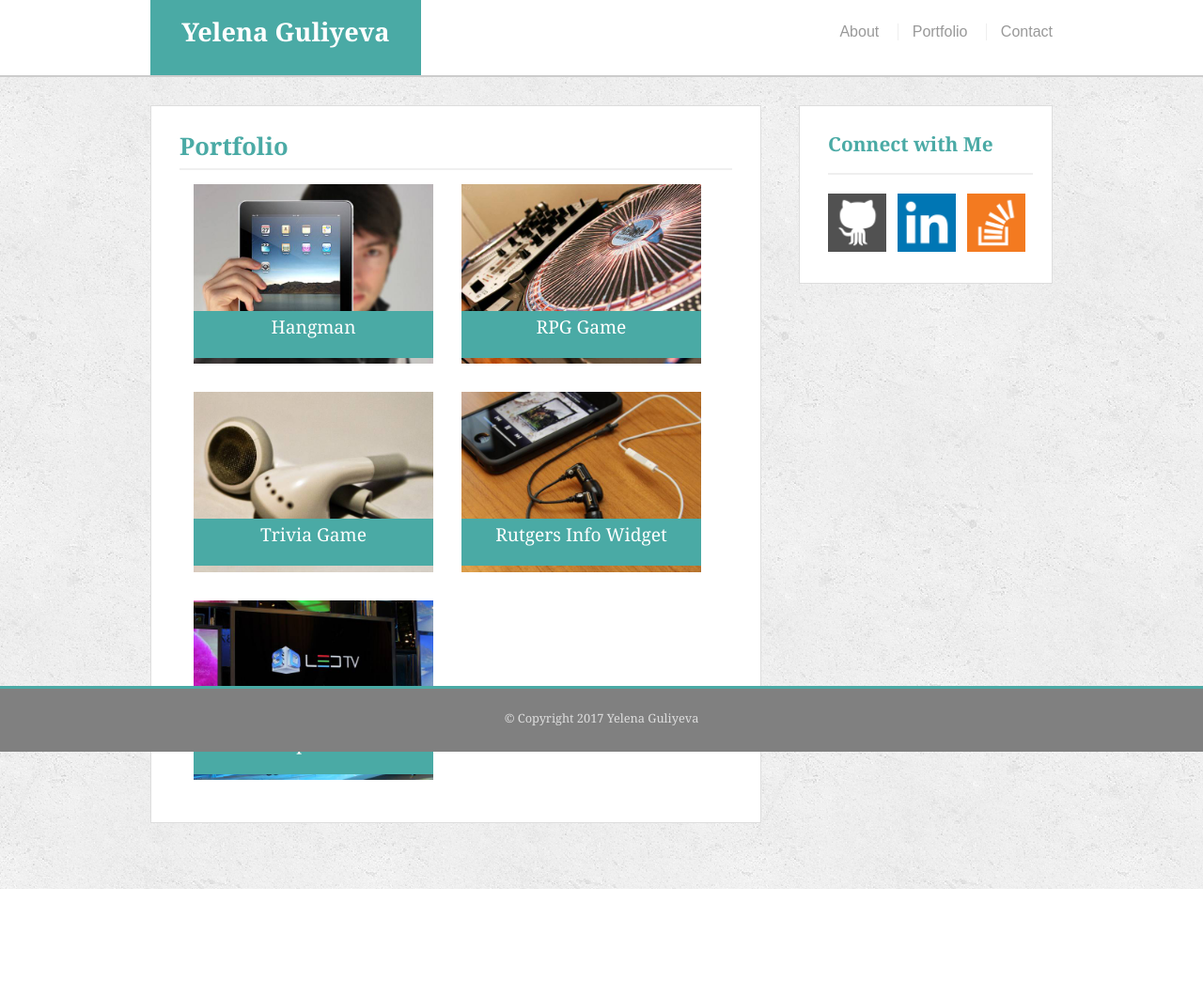
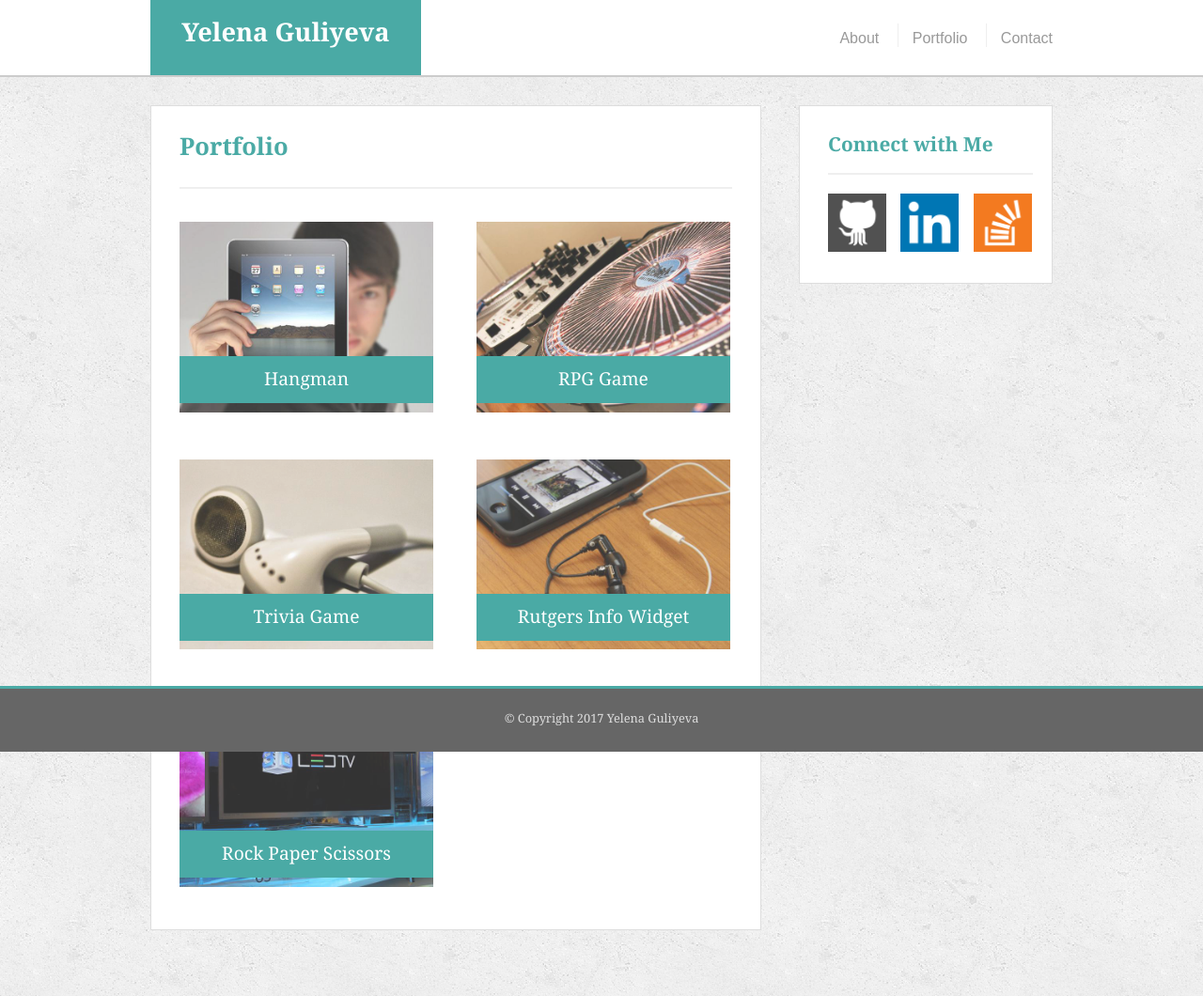
Before and after one commit to gulbadam/Basic-Portfolio, a plain HTML site: page portfolio.html in a window 1280 px wide. Shown: the whole page at 94% size. Before the commit the page ends 946 px from the top, so only its background shows below. Drawn offline with Linux system fonts and the light colour scheme.

Commit message:
initial site files

```diff
--- a/assets/css/style.css
+++ b/assets/css/style.css
@@ -24,6 +24,7 @@ h2 {
 	font-weight: 600;
 	margin-top: 10px;
 	border-bottom: 2px solid #efefef;
+	padding-bottom: 20px;
 }
 h3 {
 	font-size:1.3em;
@@ -35,7 +36,7 @@ h3 {
 
 }
 h4 {
-	width: 255px;
+	width: 270px;
 	height: 50px;
 	background: #4aaaa5;
 	float: left;
@@ -43,8 +44,8 @@ h4 {
 	position: absolute;
 	text-align: center;
 	font-size: 1.2em;
-	margin-left: 15px;
-	margin-top: 150px;
+	margin-top: 178px;
+	padding-top: 7px;
 }
 h1, h2, h3, h4 {
 	font-family: 'Georgia', Times, "Times New Roman", serif;
@@ -71,7 +72,7 @@ nav a {
 	border-left: 1px solid #efefef;
 	padding-left: 15px;
 	line-height: 18px;
-
+	padding-top: 7px;
 }
 nav a:first-child {
   border-left: 0 none;
@@ -110,11 +111,17 @@ article {
 	float: left;
 	margin: 25px 20px 20px 0px;
 }
+form {
+	padding-top: 20px;
+	line-height: 1.5;
+}
 input {
 	width: 100%;
 	height: 30px;
 	border: 1px solid #dddddd;
 	font-size: 0.8em;
+	margin-bottom: 15px;
+	color: #efefef;
 }
 textarea {
 	width: 100%;
@@ -127,6 +134,7 @@ input[type=submit] {
 	height: 40px;
 	color: #ffffff;
 	font-size: 1em;
+	cursor: pointer;
 }
 .port {
 	position: relative;
@@ -134,9 +142,17 @@ input[type=submit] {
     overflow: auto;
 }
 .portimg {
-	width: 255px;
+	width: 270px;
 	float:left;
-	margin: 15px;
+	margin: 15px 0px 15px 0px;
+	padding-top: 20px;
+	opacity: 0.8;
+}
+.port:nth-child(even) {
+	margin-right: 23px;
+}
+.port:nth-child(odd) {
+	margin-left: 23px;
 }
 footer {
    position: fixed;
@@ -145,7 +161,7 @@ footer {
    width: 100%;
    height: 70px;
    text-align: center;
-   background-color: grey;
+   background-color: #666666;
    border-top-width:  5px;
    border-top:solid  #4aaaa5;
    padding-top: 25px;
@@ -157,5 +173,20 @@ footer {
   width: 62px;
   height: 62px;
   margin-top: 20px;
-  margin-right: 7.7px;
+ }
+#centericon {
+	margin-left: 11px;
+	margin-right: 11px;
 }
+nav a:hover {
+	color: #4aaaa5;
+}
+.portimg {
+	cursor: pointer;
+}
+input:focus {
+	background: #6FFFF7;
+}
+textarea:focus {
+	background: #6FFFF7;
+}
--- a/portfolio.html
+++ b/portfolio.html
@@ -47,7 +47,7 @@
 		<div id="contact">
 			<h3>Connect with Me</h3>
 			<a href="https://github.com/gulbadam" target="_blank"><img class="icon" src="assets/images/ico_github.png" alt="GitHub"></a>
-			<a href="https://www.linkedin.com/in/yelena-guliyeva-ab095317/" target="_blank"><img class="icon" src="assets/images/ico_linkedin.png" alt="Linkedin"></a>
+			<a href="https://www.linkedin.com/in/yelena-guliyeva-ab095317/" target="_blank"><img class="icon" id="centericon" src="assets/images/ico_linkedin.png" alt="Linkedin"></a>
 			<a  href="https://stackoverflow.com/users/5792630/gulbadam" target="_blank"><img  class="icon" src="assets/images/ico_overflow.png"  alt="Stackoverflow"></a>
 		</div>
 	</div>
```
Also changed, not shown: contact.html (+1 -1 lines), index.html (+1 -1 lines).
